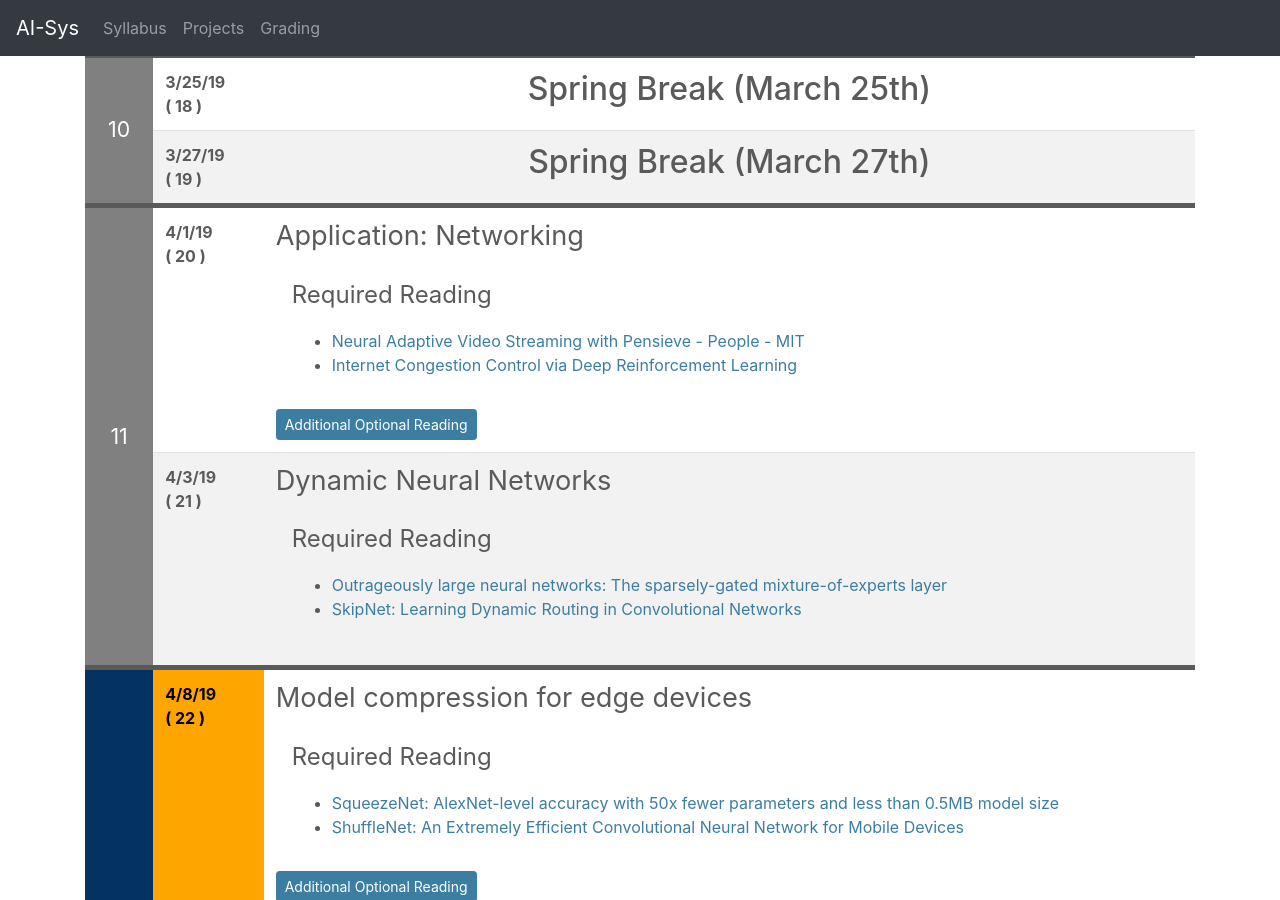
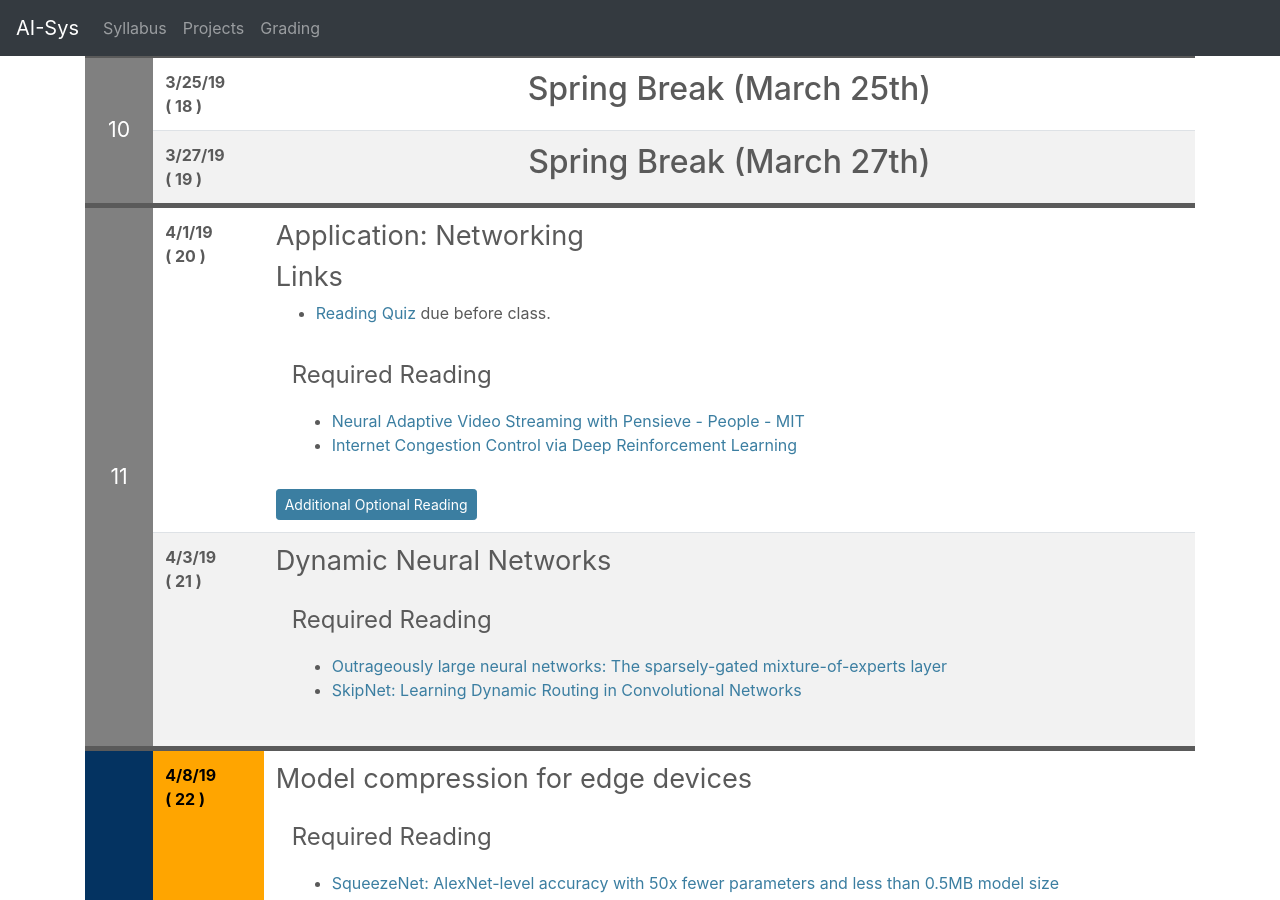
Before and after one commit to ucbrise/cs294-ai-sys-sp19, a Jekyll site: the page built from index.md, in a window 1280 px wide and 900 px high, scrolled down 6660 px. Built offline with Jekyll 4.4.1, drawn with Linux system fonts in a browser that asks for light colours; nearby versions of some CDN libraries; our own code applies the rules of GitHub Pages for plain Markdown files.

Commit message:
added materials for lecture 20

```diff
--- a/index.md
+++ b/index.md
@@ -591,12 +591,15 @@ If you find some of the reading confusing and want a more gentle introduction, t
 {% include syllabus_entry %}
 ## Application: Networking
 
+## Links
+* [Reading Quiz](https://forms.gle/BU6BKCKxtSxs6ce39) due before class.
+
 <div class="summary" markdown="1"> </div>
 <div class="reading">
 <div class="required_reading" markdown="1">
 
 * [Neural Adaptive Video Streaming with Pensieve - People - MIT](https://people.csail.mit.edu/hongzi/content/publications/Pensieve-Sigcomm17.pdf)
-* [Internet Congestion Control via Deep Reinforcement Learning]()
+* [Internet Congestion Control via Deep Reinforcement Learning](https://arxiv.org/abs/1810.03259)
 
 </div>
 <div class="optional_reading" markdown="1">
```
